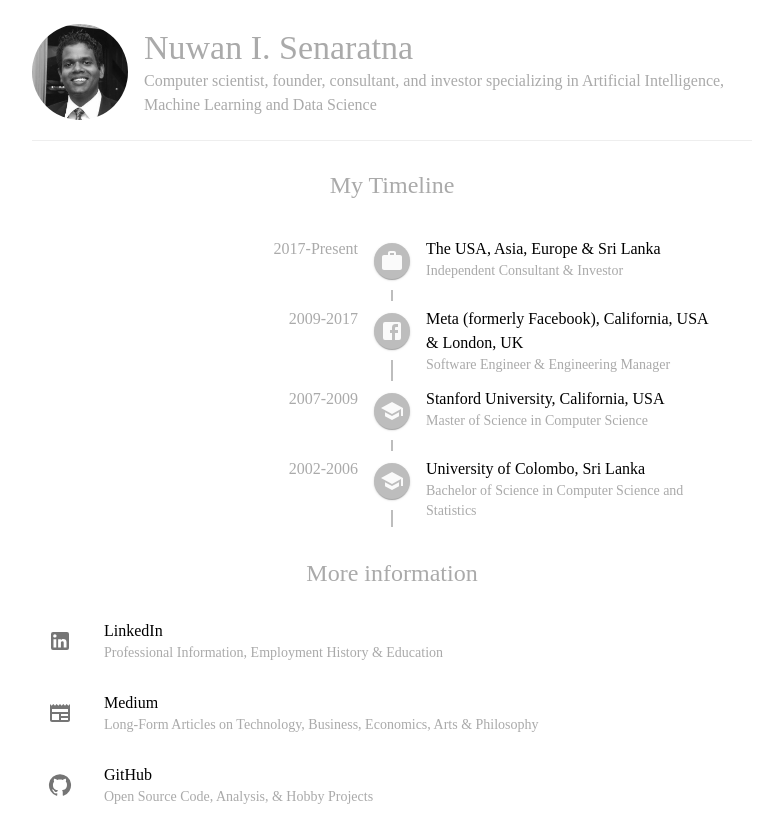
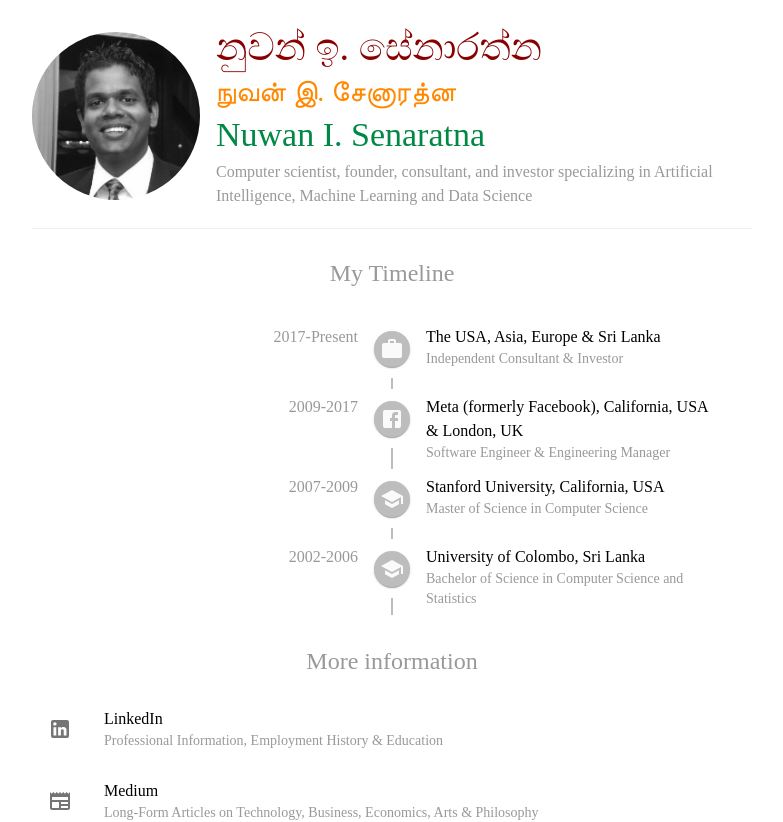
Before and after one commit to nuuuwan/nuuuwan, a React (Create React App) app: page / in a window 1280 px wide. Shown: the top 822 px of the page, without its empty margins (248-1031 px from the left). Built offline with nearby package versions, Linux system fonts and the light colour scheme; a web font is replaced by a local one.

Commit message:
Sinhala And Tami; Colors

```diff
--- a/src/App.js
+++ b/src/App.js
@@ -14,7 +14,7 @@ const THEME = createTheme({
   palette: {
     text: {
       primary: "#000",
-      secondary: "#aaa",
+      secondary: "#999",
     },
   },
 });
--- a/src/view/pages/HomePage.js
+++ b/src/view/pages/HomePage.js
@@ -5,13 +5,14 @@ import {
   ProfileSection,
   TimelineSection,
 } from "../../view/molecules";
+import { STYLE } from "../../nonview/constants";
 
 const PROFILE_IMAGE_PATH = process.env.PUBLIC_URL + "/images/profile.jpg";
 
-const STYLE = {
+const STYLE_INNER = {
   AVATAR: {
-    height: 96,
-    width: 96,
+    height: STYLE.FONT.SIZE * 12,
+    width: STYLE.FONT.SIZE * 12,
     filter: "grayscale(100%)",
   },
 };
@@ -21,15 +22,17 @@ function PageTitle() {
     <Stack
       direction="row"
       alignItems="center"
-      color="text.secondary"
+
       justifyContent="center"
       gap={2}
       sx={{paddingBottom: 2.5,marginBottom: 2.5, borderBottom: "1px solid #eee"}}
     >
-      <Avatar alt="Profile" src={PROFILE_IMAGE_PATH} sx={STYLE.AVATAR} />
-      <Stack direction="column" gap={0}>
-        <Typography variant="h4">Nuwan I. Senaratna</Typography>
-        <Typography variant="body1">
+      <Avatar alt="Profile" src={PROFILE_IMAGE_PATH} sx={STYLE_INNER.AVATAR} />
+      <Stack direction="column" gap={0.5}>
+        <Typography variant="h4" color="#800" sx={{fontSize: "240%"}}>නුවන් ඉ. සේනාරත්න</Typography>
+        <Typography variant="h4" color="#f80" sx={{fontSize: "175%"}}>நுவன் இ. சேனாரத்ன</Typography>
+        <Typography variant="h4" color="#084">Nuwan I. Senaratna</Typography>
+        <Typography variant="body1"       color="text.secondary">
           Computer scientist, founder, consultant, and investor specializing in
           Artificial Intelligence, Machine Learning and Data Science
         </Typography>
```
